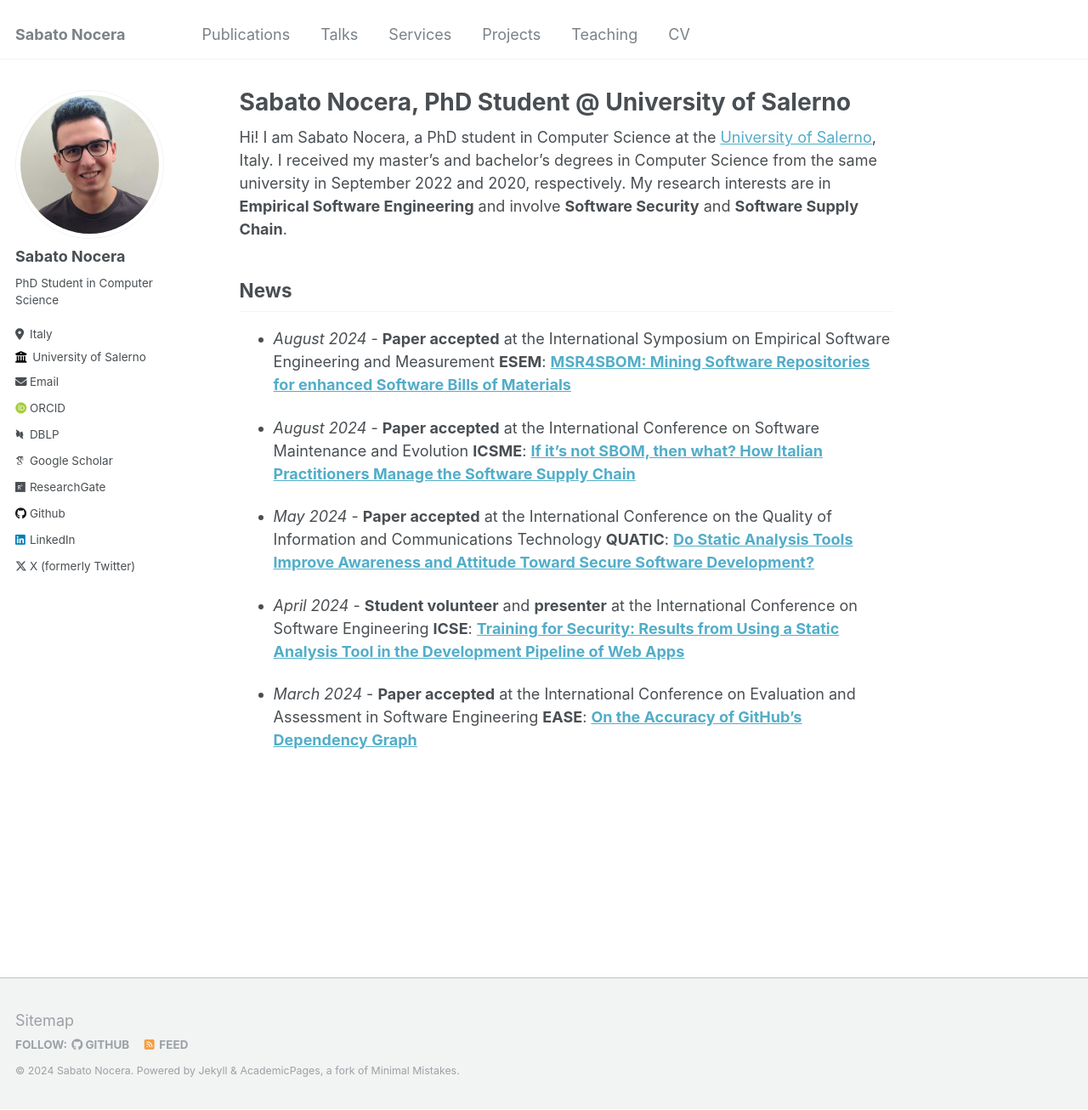
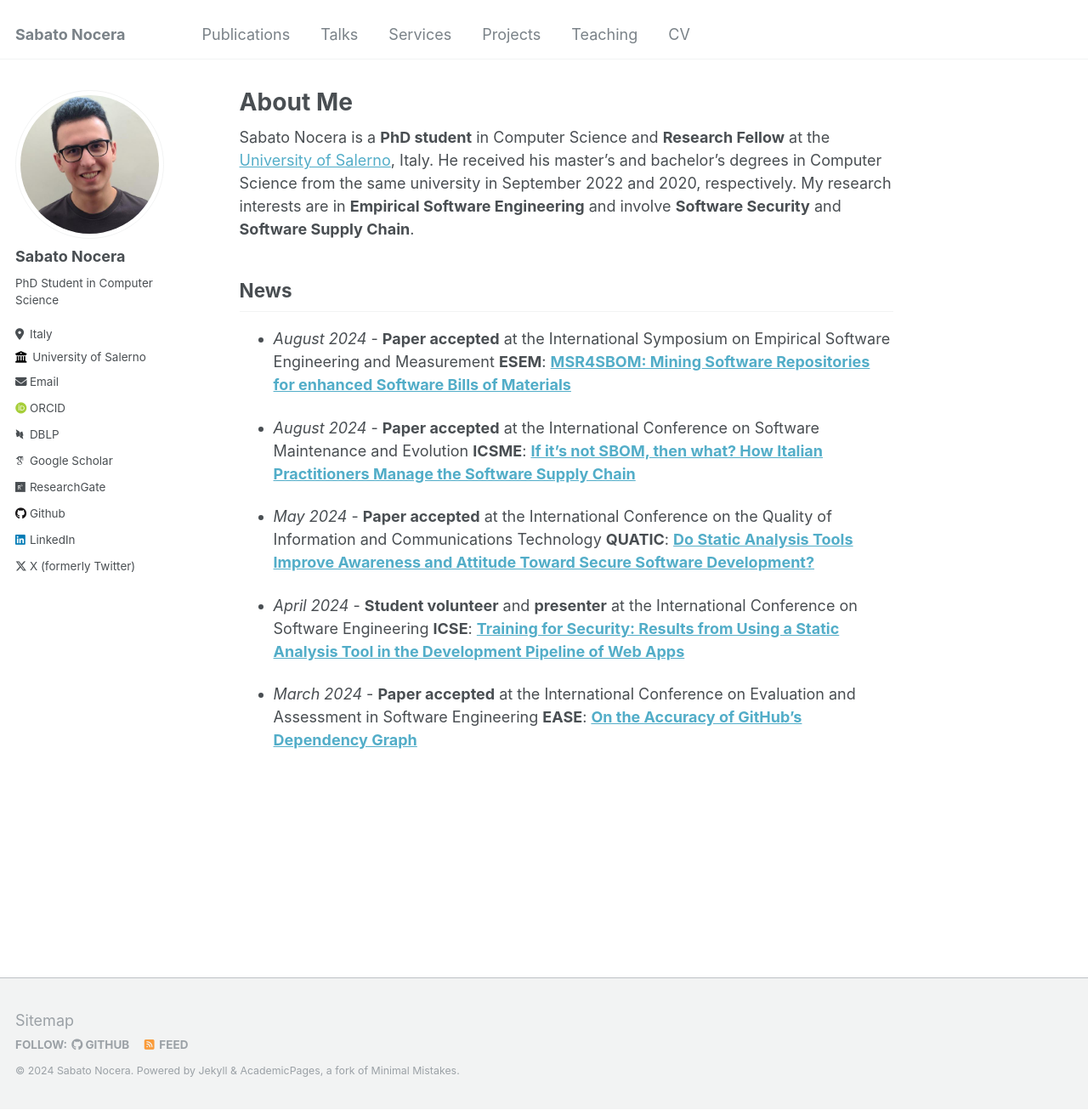
Before and after one commit to sabato-nocera/sabato-nocera.github.io, a Jekyll site: the page built from _pages/about.md, in a window 1280 px wide and 1306 px high. Shown: the whole window at 85% size. Built offline with Jekyll 4.4.1, drawn with Linux system fonts in a browser that asks for light colours; some web fonts are replaced.

Commit message:
Update about.md

```diff
--- a/_pages/about.md
+++ b/_pages/about.md
@@ -1,13 +1,13 @@
 ---
 permalink: /
-title: "Sabato Nocera, PhD Student @ University of Salerno"
+title: "About Me"
 author_profile: true
 redirect_from:
   - /about/
   - /about.html
 ---
 
-Hi! I am Sabato Nocera, a PhD student in Computer Science at the [University of Salerno](https://web.unisa.it/en/university), Italy. I received my master's and bachelor's degrees in Computer Science from the same university in September 2022 and 2020, respectively. My research interests are in **Empirical Software Engineering** and involve **Software Security** and **Software Supply Chain**.
+Sabato Nocera is a **PhD student** in Computer Science and  **Research Fellow** at the [University of Salerno](https://web.unisa.it/en/university), Italy. He received his master's and bachelor's degrees in Computer Science from the same university in September 2022 and 2020, respectively. My research interests are in **Empirical Software Engineering** and involve **Software Security** and **Software Supply Chain**.
 
 ## News
 
```
